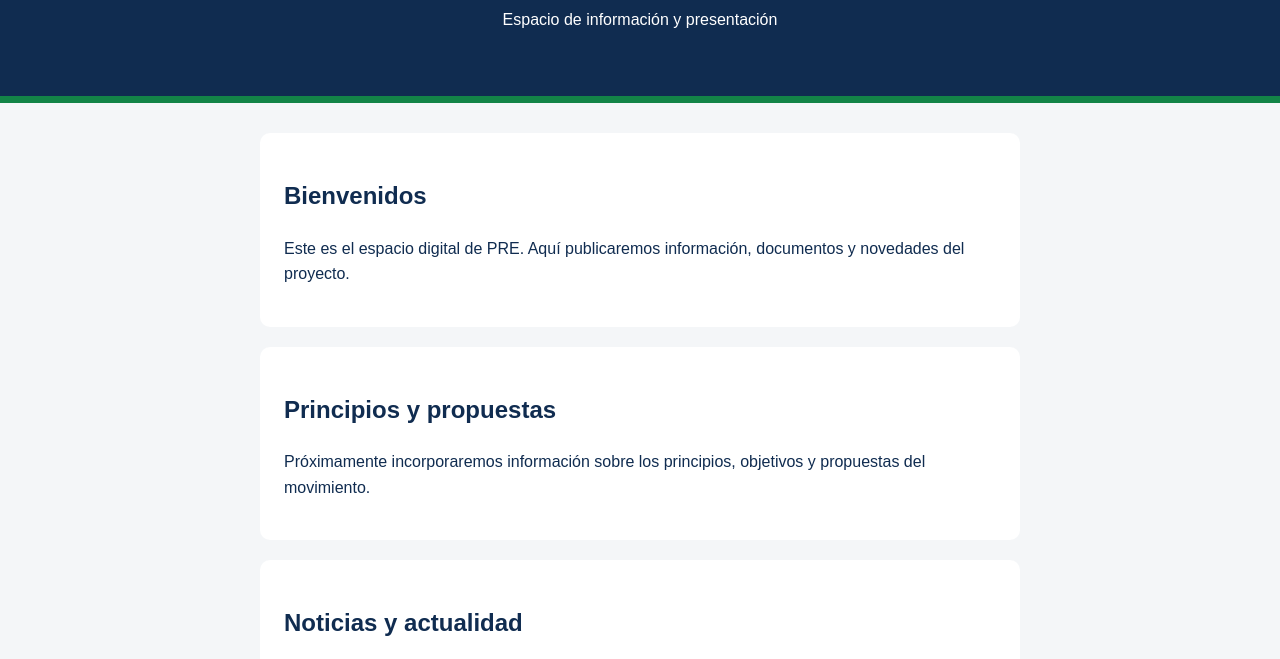
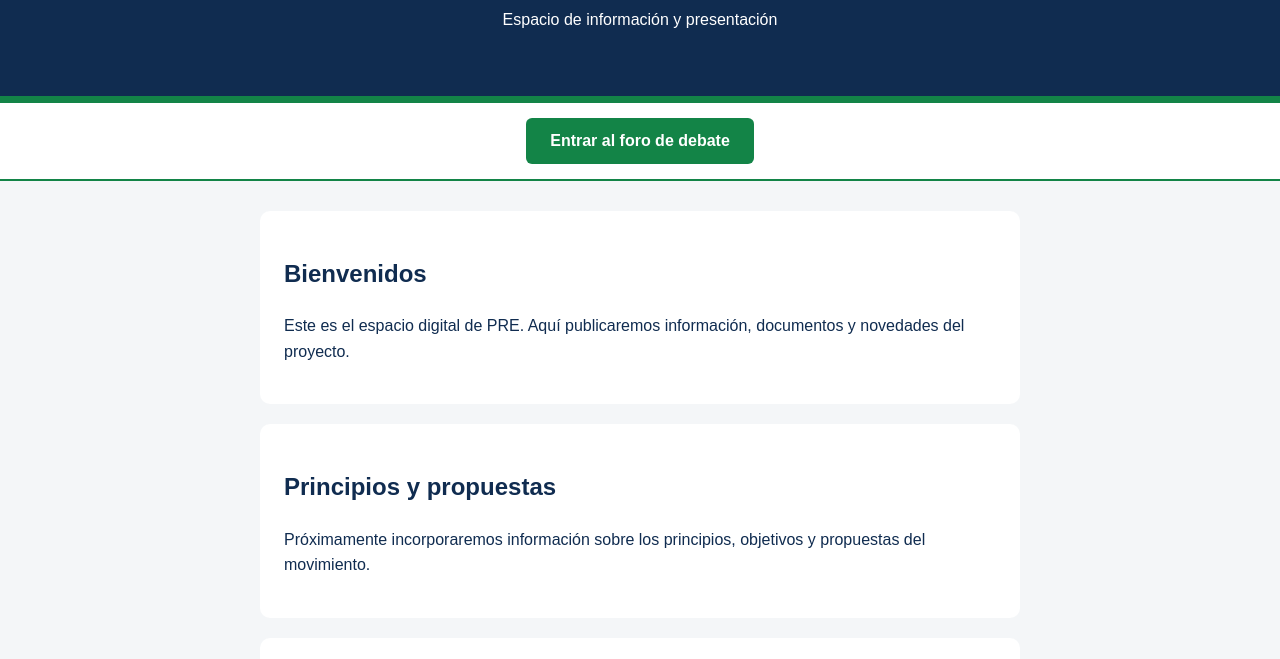
Before and after one commit to Pre-politco-blog/Pre-politico-blog.github.io, a plain HTML site: page index.html in a window 1280 px wide. Shown: the part 134-793 px from the top of the page. Drawn offline with Linux system fonts and the light colour scheme.

Commit message:
Add navigation bar to index.html

```diff
--- a/index.html
+++ b/index.html
@@ -45,6 +45,11 @@
     <h1>Partido Revolucionario Español</h1>
     <p>Espacio de información y presentación</p>
   </header>
+ <nav style="background:#ffffff; text-align:center; padding:15px; border-bottom:2px solid #138447;">
+    <a href="foro.html" style="display:inline-block; background:#138447; color:white; padding:10px 24px; border-radius:6px; text-decoration:none; font-weight:bold;">
+      Entrar al foro de debate
+    </a>
+  </nav>
   <main>
     <section>
       <h2>Bienvenidos</h2>
```
